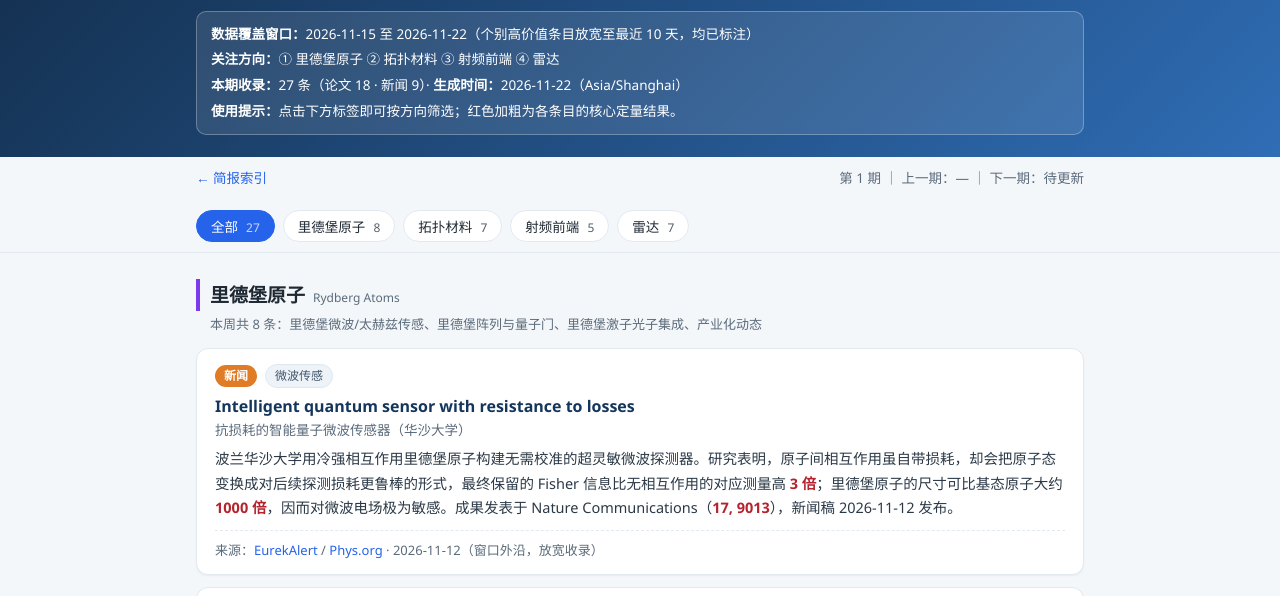
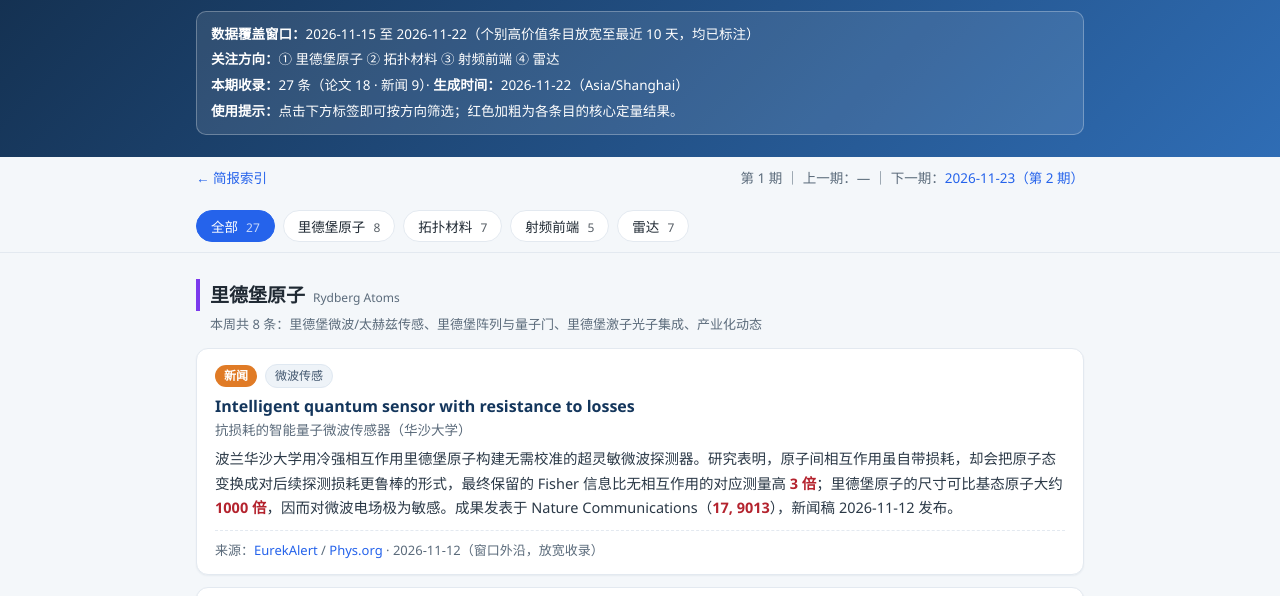
Before and after one commit to ShanyangDiye/frontier-briefing, a plain HTML site: page 2026-11-22.html in a window 1280 px wide. Shown: the part 130-726 px from the top of the page. Drawn offline with Linux system fonts and the light colour scheme.

Commit message:
update 2026-11-22.html

```diff
--- a/2026-11-22.html
+++ b/2026-11-22.html
@@ -63,7 +63,7 @@ footer{max-width:920px;margin:34px auto 0;padding:14px 16px 0;border-top:1px sol
 
 <div class="daynav">
   <a href="index.html">← 简报索引</a>
-  <span>第 1 期 ｜ 上一期：— ｜ 下一期：待更新</span>
+  <span>第 1 期 ｜ 上一期：— ｜ 下一期：<a href="2026-11-23.html">2026-11-23（第 2 期）</a></span>
 </div>
 
 <nav class="tabs">
```
